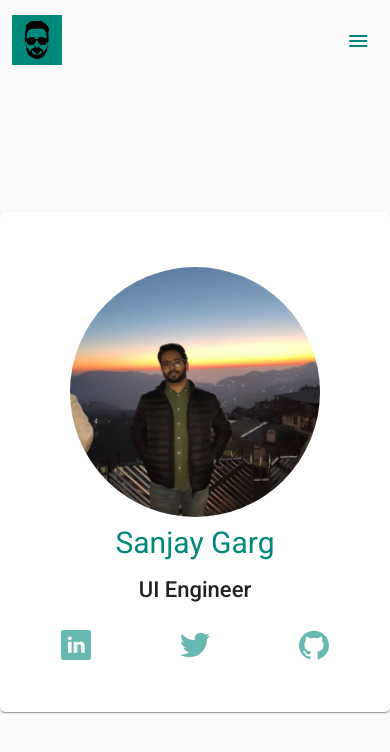
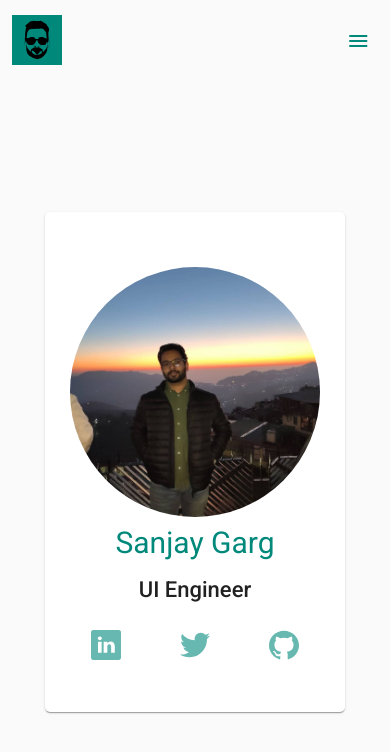
Before and after one commit to sgarg5858/Portfolio-Using-Standalone-Components, an Angular app: page /home in a window 390 px wide. Shown: the top 752 px of the page. Built offline with nearby package versions, Linux system fonts and the light colour scheme.

Commit message:
basic done

```diff
--- a/src/app/home/home/home.component.scss
+++ b/src/app/home/home/home.component.scss
@@ -47,3 +47,10 @@ a svg{
         fill:var(--primary-color);
     }
 }
+@media screen and (max-width:450px) {
+    mat-card{
+        width: 300px;
+        min-height: 500px;
+        border-radius: 5px;
+    }
+}
```
